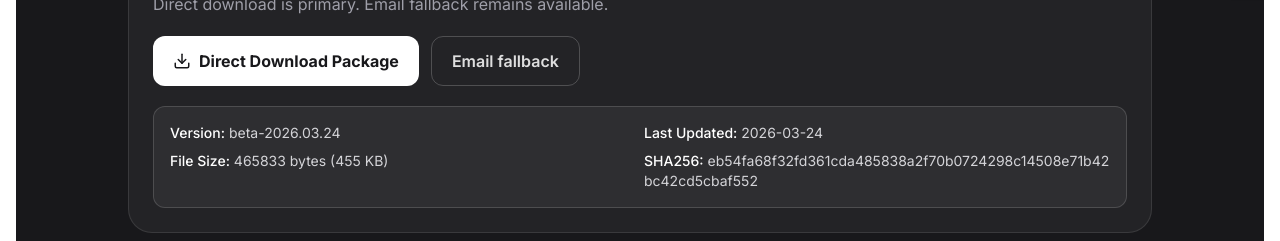
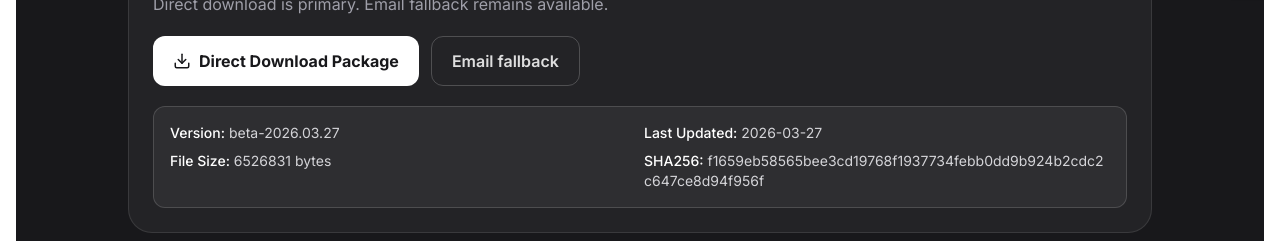
Before and after one commit to allensucre/Nest-Website-aistudio-, a React (Vite) app: page / in a window 1280 px wide. Shown: the part 3820-4061 px from the top of the page. Built offline with nearby package versions, Linux system fonts and the light colour scheme; no server answers.

Commit message:
fix: load manual-install metadata at runtime to avoid stale package links

```diff
--- a/src/App.tsx
+++ b/src/App.tsx
@@ -139,6 +139,15 @@ const MANUAL_INSTALL_SIZE = (import.meta as any).env?.VITE_MANUAL_INSTALL_SIZE |
 const MANUAL_INSTALL_SHA256 =
   (import.meta as any).env?.VITE_MANUAL_INSTALL_SHA256 || 'eb54fa68f32fd361cda485838a2f70b0724298c14508e71b42bc42cd5cbaf552';
 const WAITLIST_FALLBACK_EMAIL = (import.meta as any).env?.VITE_WAITLIST_FALLBACK_EMAIL || 'sucre2046@gmail.com';
+
+type ManualInstallMetadata = {
+  packageUrl: string;
+  version: string;
+  updatedAt: string;
+  sizeBytes: number;
+  sha256: string;
+  fallbackEmail?: string;
+};
 const DISCOVERY_CHANNEL_OPTIONS = [
   'Reddit',
   'Online search (Google, Bing, DuckDuckGo, etc.)',
@@ -588,10 +597,44 @@ const BetaSteps = () => {
   const [openStepIndex, setOpenStepIndex] = useState(0);
   const [checkedItems, setCheckedItems] = useState<number[]>([]);
   const [openTroubleshooting, setOpenTroubleshooting] = useState<number[]>([]);
+  const [manualInstallMeta, setManualInstallMeta] = useState({
+    packageUrl: MANUAL_INSTALL_PACKAGE_URL,
+    version: MANUAL_INSTALL_VERSION,
+    updatedAt: MANUAL_INSTALL_UPDATED_AT,
+    size: MANUAL_INSTALL_SIZE,
+    sha256: MANUAL_INSTALL_SHA256,
+    fallbackEmail: WAITLIST_FALLBACK_EMAIL,
+  });
+
+  useEffect(() => {
+    let cancelled = false;
+    const loadLatestMetadata = async () => {
+      try {
+        const response = await fetch('/downloads/manual-install.latest.json', {cache: 'no-store'});
+        if (!response.ok) return;
+        const data = (await response.json()) as ManualInstallMetadata;
+        if (!data?.packageUrl || cancelled) return;
+        setManualInstallMeta({
+          packageUrl: data.packageUrl,
+          version: data.version || MANUAL_INSTALL_VERSION,
+          updatedAt: data.updatedAt || MANUAL_INSTALL_UPDATED_AT,
+          size: data.sizeBytes ? `${data.sizeBytes} bytes` : MANUAL_INSTALL_SIZE,
+          sha256: data.sha256 || MANUAL_INSTALL_SHA256,
+          fallbackEmail: data.fallbackEmail || WAITLIST_FALLBACK_EMAIL,
+        });
+      } catch {
+        // Keep env defaults when metadata fetch fails.
+      }
+    };
+    void loadLatestMetadata();
+    return () => {
+      cancelled = true;
+    };
+  }, []);
 
   const downloadHref =
-    MANUAL_INSTALL_PACKAGE_URL || `mailto:${WAITLIST_FALLBACK_EMAIL}?subject=Nest%20Beta%20Package%20Request`;
-  const downloadLabel = MANUAL_INSTALL_PACKAGE_URL ? 'Direct Download Package' : 'Request Package by Email';
+    manualInstallMeta.packageUrl || `mailto:${manualInstallMeta.fallbackEmail}?subject=Nest%20Beta%20Package%20Request`;
+  const downloadLabel = manualInstallMeta.packageUrl ? 'Direct Download Package' : 'Request Package by Email';
   const hasDirectDownload = downloadHref.startsWith('http') || downloadHref.startsWith('/');
 
   const steps = [
@@ -718,17 +761,17 @@ const BetaSteps = () => {
                 {downloadLabel}
               </a>
               <a
-                href={`mailto:${WAITLIST_FALLBACK_EMAIL}?subject=Nest%20Beta%20Package%20Request`}
+                href={`mailto:${manualInstallMeta.fallbackEmail}?subject=Nest%20Beta%20Package%20Request`}
                 className="inline-flex items-center gap-2 border border-white/20 px-5 py-3 rounded-xl font-semibold text-white/85 hover:bg-white/10"
               >
                 Email fallback
               </a>
             </div>
             <div className="mt-5 grid gap-2 rounded-xl border border-white/15 bg-white/5 p-4 text-sm text-zinc-300 md:grid-cols-2">
-              <p><span className="text-white font-medium">Version:</span> {MANUAL_INSTALL_VERSION}</p>
-              <p><span className="text-white font-medium">Last Updated:</span> {MANUAL_INSTALL_UPDATED_AT}</p>
-              <p><span className="text-white font-medium">File Size:</span> {MANUAL_INSTALL_SIZE}</p>
-              <p className="break-all"><span className="text-white font-medium">SHA256:</span> {MANUAL_INSTALL_SHA256}</p>
+              <p><span className="text-white font-medium">Version:</span> {manualInstallMeta.version}</p>
+              <p><span className="text-white font-medium">Last Updated:</span> {manualInstallMeta.updatedAt}</p>
+              <p><span className="text-white font-medium">File Size:</span> {manualInstallMeta.size}</p>
+              <p className="break-all"><span className="text-white font-medium">SHA256:</span> {manualInstallMeta.sha256}</p>
             </div>
           </div>
 
```
